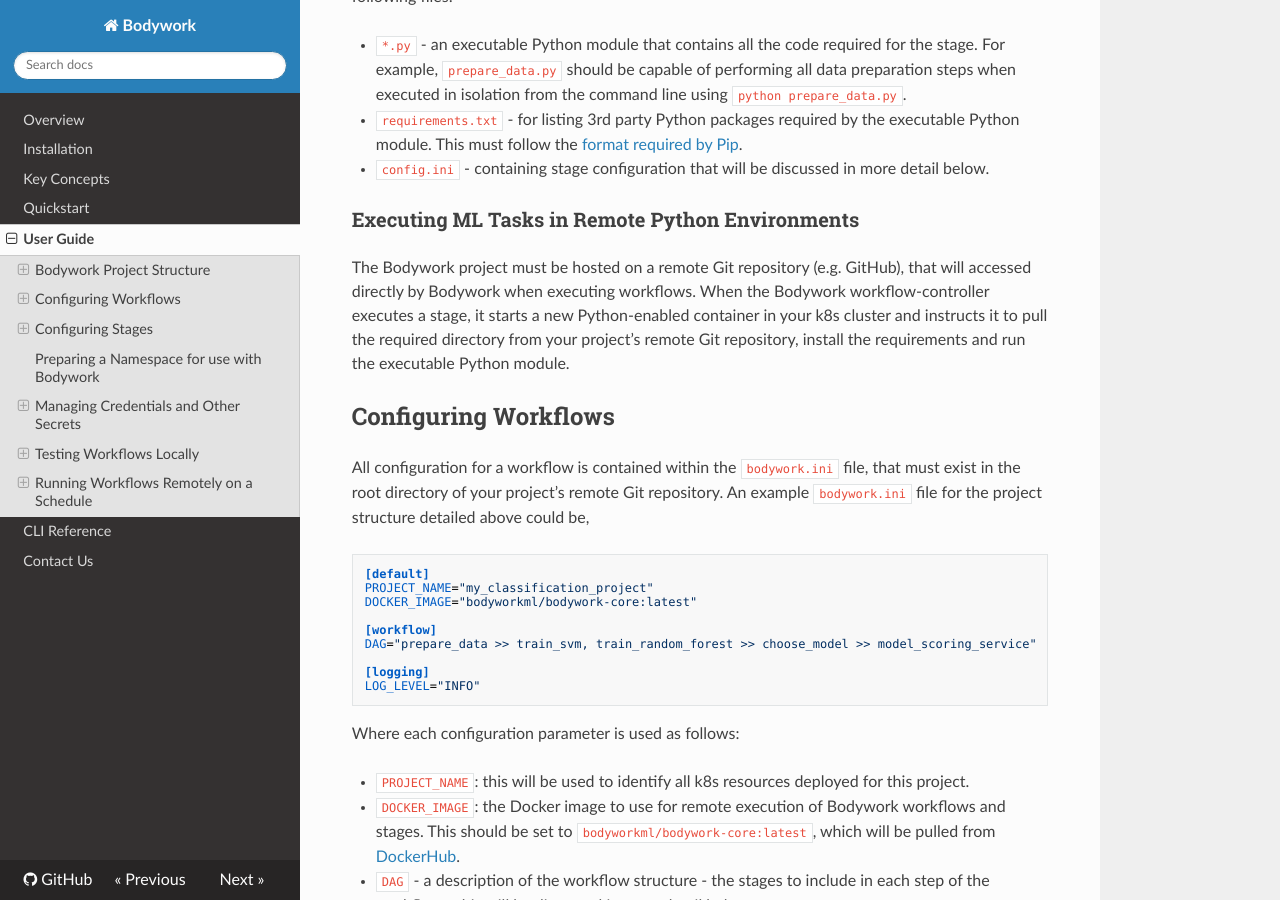
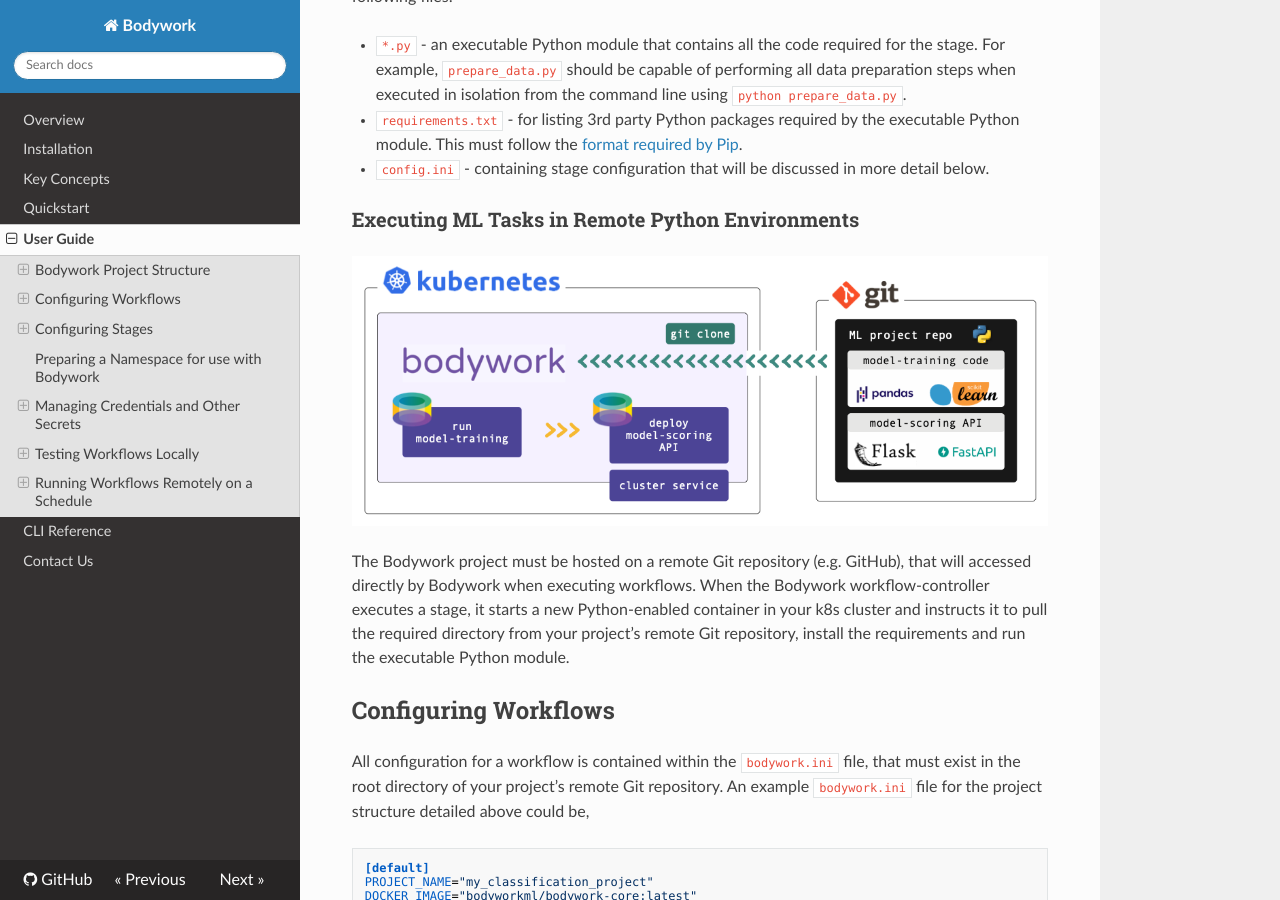
Before and after one commit to bodywork-ml/bodywork-core, an MkDocs documentation site: the page built from docs/user_guide.md, in a window 1280 px wide and 900 px high, scrolled down 870 px. Built offline with MkDocs 1.6.1, drawn with Linux system fonts in a browser that asks for light colours; nearby versions of some CDN libraries; a script that is not in the unit is left out.

Commit message:
Add diagram to user_guide

```diff
--- a/docs/user_guide.md
+++ b/docs/user_guide.md
@@ -38,6 +38,8 @@
 - `config.ini` - containing stage configuration that will be discussed in more detail below.
 
 ### Executing ML Tasks in Remote Python Environments
+
+![bodywork_diagram](images/bodywork_diagram.png)
 
 The Bodywork project must be hosted on a remote Git repository (e.g. GitHub), that will accessed directly by Bodywork when executing workflows. When the Bodywork workflow-controller executes a stage, it starts a new Python-enabled container in your k8s cluster and instructs it to pull the required directory from your project's remote Git repository, install the requirements and run the executable Python module.
 
```
